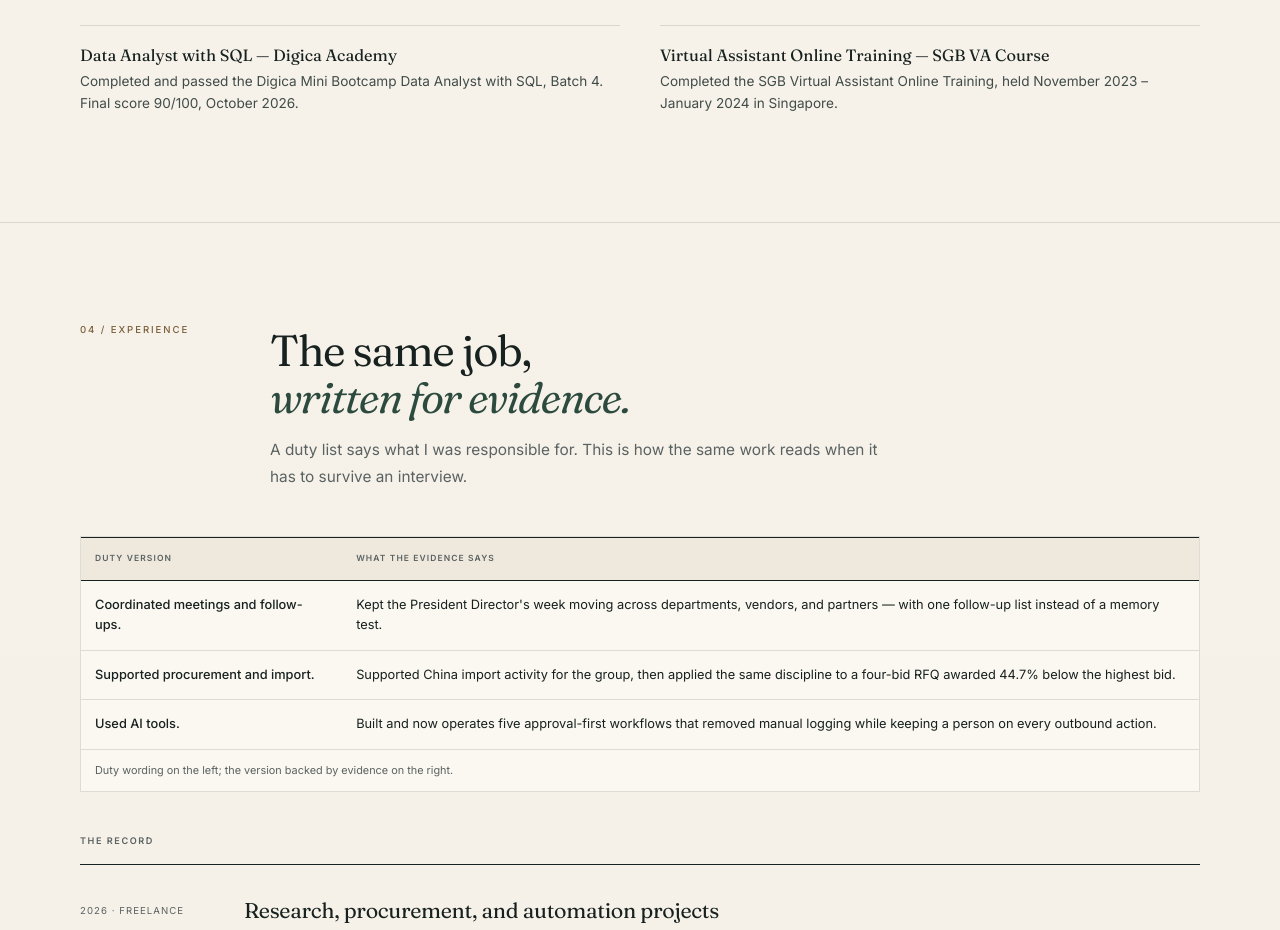
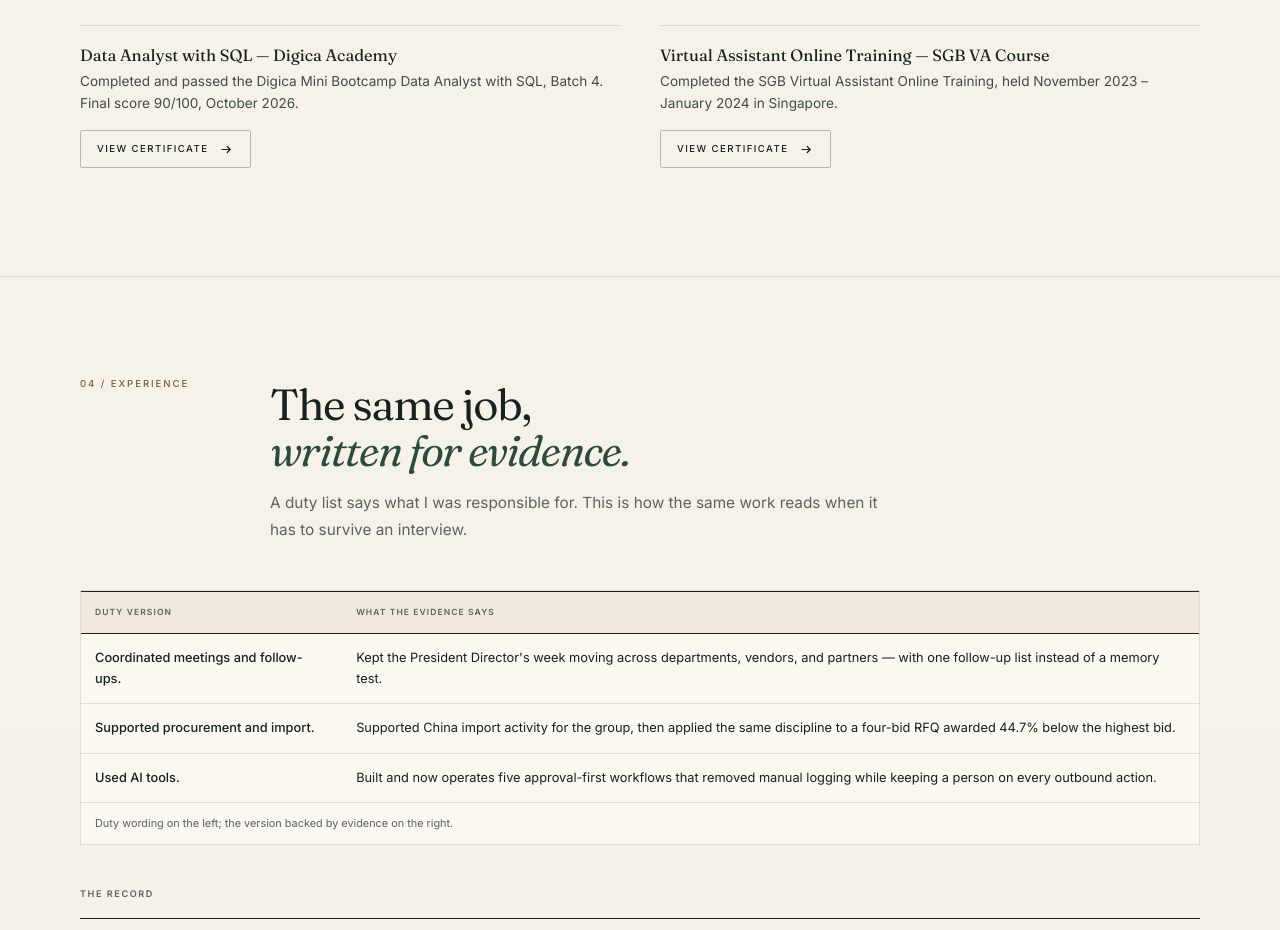
Before and after one commit to italiani1119-luck/italiani1119-luck.github.io, a plain HTML site: page cv.html in a window 1280 px wide. Shown: the part 3240-4170 px from the top of the page. Drawn offline with Linux system fonts and the light colour scheme.

Commit message:
Add view-certificate links to the credentials section
Both certificates are published under assets/docs/certificates and open
in a new tab from the CV page, so a recruiter can check the source
without leaving the portfolio.

```diff
--- a/css/project.css
+++ b/css/project.css
@@ -1130,3 +1130,6 @@
 @media (max-width: 900px){
   .pj-stages--three{ grid-template-columns: 1fr; gap: 0; }
 }
+
+/* certificate buttons */
+.cv-cert{ margin-top: 16px; }
--- a/cv.html
+++ b/cv.html
@@ -277,10 +277,20 @@
         <div class="pj-deliverable">
           <strong>Data Analyst with SQL — Digica Academy</strong>
           Completed and passed the Digica Mini Bootcamp Data Analyst with SQL, Batch 4. Final score 90/100, October 2026.
+          <div class="cv-cert">
+            <a class="btn btn--ghost btn--sm" href="assets/docs/certificates/digica-data-analyst-sql-2026.pdf" target="_blank" rel="noopener">View certificate
+              <svg class="arrow" viewBox="0 0 20 20" aria-hidden="true"><path d="M4 10h11M11 6l4 4-4 4" fill="none" stroke="currentColor" stroke-width="1.6" stroke-linecap="round" stroke-linejoin="round"/></svg>
+            </a>
+          </div>
         </div>
         <div class="pj-deliverable">
           <strong>Virtual Assistant Online Training — SGB VA Course</strong>
           Completed the SGB Virtual Assistant Online Training, held November 2023 – January 2024 in Singapore.
+          <div class="cv-cert">
+            <a class="btn btn--ghost btn--sm" href="assets/docs/certificates/sgb-virtual-assistant-2024.pdf" target="_blank" rel="noopener">View certificate
+              <svg class="arrow" viewBox="0 0 20 20" aria-hidden="true"><path d="M4 10h11M11 6l4 4-4 4" fill="none" stroke="currentColor" stroke-width="1.6" stroke-linecap="round" stroke-linejoin="round"/></svg>
+            </a>
+          </div>
         </div>
       </div>
     </div>
```
Also changed, not shown: 2 other files.
